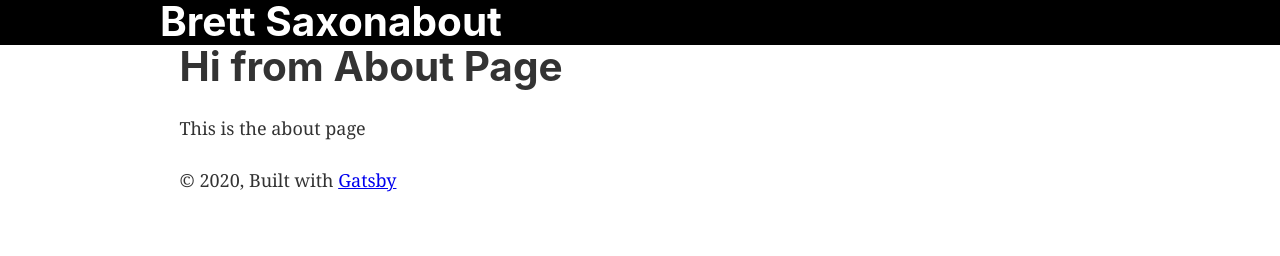
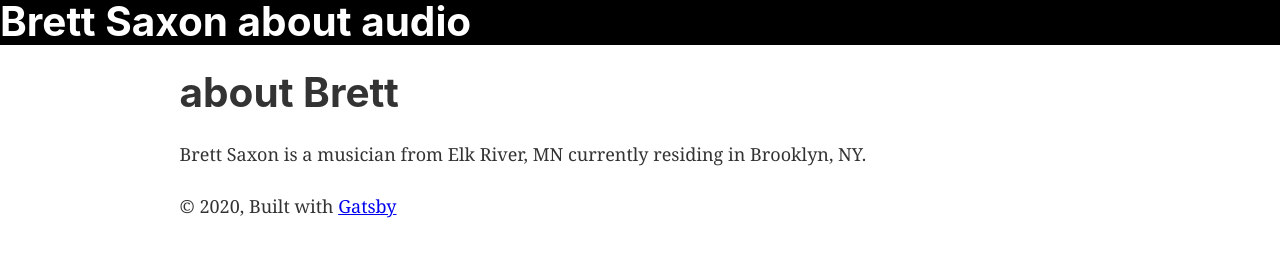
Before and after one commit to bcsaxon/brett-saxon-dot-com, a Gatsby site: page /about in a window 1280 px wide. Built offline with nearby package versions, Linux system fonts and the light colour scheme; Gatsby itself is replaced by a stand-in of ours.

Commit message:
added styled-icons mucking it up a bit

```diff
--- a/src/components/header.js
+++ b/src/components/header.js
@@ -11,12 +11,15 @@ const Header = ({ siteTitle }) => (
   >
     <div
       style={{
-        margin: `0 auto`,
-        maxWidth: 960,
-        padding: `1 rem 1.0875rem`,
+        // display: 'flex',
+        // flexDirection: "row",
+        // margin: `0 auto`,
+        // maxWidth: 960,
+        // padding: `1 rem 1.0875rem`,
+        // justifyContent: "space-between",
       }}
     >
-      <h1 style={{ margin: 0, justifyContent: "space-evenly" }}>
+      <h1>
         <Link
           to="/"
           style={{
@@ -24,16 +27,26 @@ const Header = ({ siteTitle }) => (
             textDecoration: `none`,
           }}
         >
-          {siteTitle}
+          {siteTitle}{" "}
         </Link>
+
         <Link
-          to="about"
+          to="/about/"
           style={{
             color: `white`,
             textDecoration: `none`,
           }}
         >
           about{" "}
+        </Link>
+        <Link
+          to="/audio/"
+          style={{
+            color: `white`,
+            textDecoration: `none`,
+          }}
+        >
+          audio{" "}
         </Link>
       </h1>
     </div>
--- a/src/pages/about.js
+++ b/src/pages/about.js
@@ -6,8 +6,11 @@ const about = () => (
   <Layout>
     <SEO title="About" />
 
-    <h1>Hi from About Page</h1>
-    <p>This is the about page</p>
+    <h1>about Brett</h1>
+    <p>
+      Brett Saxon is a musician from Elk River, MN currently residing in
+      Brooklyn, NY.
+    </p>
   </Layout>
 )
 
```
Also changed, not shown: package.json (+7 -2 lines), src/pages/audio.js (renamed from src/pages/audioPage.js, +3 -5 lines), src/pages/index.js (+9 -1 lines), README.md, 2 other files.
